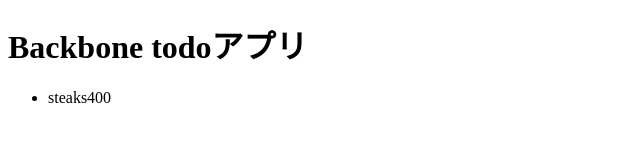
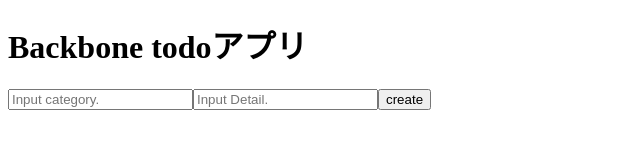
Before and after one commit to yhikishima/backbone-env, a plain HTML site: page 02.todo/index.html in a window 1280 px wide. Shown: the whole page, without its empty margins (0-640 px from the left). Drawn offline with Linux system fonts and the light colour scheme.

Commit message:
create todo

```diff
--- a/02.todo/index.html
+++ b/02.todo/index.html
@@ -8,7 +8,7 @@
   <h1>Backbone todoアプリ</h1>
 
   <article id="todoApp">
-    <div id="newFood"></div>
+    <div id="newTodo"></div>
     <div id="list"></div>
   </article>
 
--- a/02.todo/js/app.js
+++ b/02.todo/js/app.js
@@ -1,61 +1,56 @@
 (function(){
 /*
  モデルの設計
- Food: {
-  name: "名前",
-  calory: "カロリー"
+Todo: {
+  category: "カテゴリー",
+  detail  : "詳細"
  }
 */
 
   // Model
-  var Food = Backbone.Model.extend({
-    default: {
-      name: '',
-      calory: 0
+  var Todo = Backbone.Model.extend({
+    url: "users",
+    defaults: {
+      category: '',
+      detail: ''
     },
 
     initialize: function() {
-      if ( !this.get('name') ) {
-        this.set('name', this.defaults.name);
+      if ( !this.get('category') ) {
+        this.set('category', this.defaults.category);
       }
-      if ( !this.get('calory') ) {
-        this.set('calory',  this.defaults.calory);
+      if ( !this.get('detail') ) {
+        this.set('detail',  this.defaults.detail);
       }
     }
   });
 
   // Collection
-  var FoodCollection = Backbone.Collection.extend({
-    model: Food
+  var TodoCollection = Backbone.Collection.extend({
+    model: Todo
   });
 
   // インスタンス化
-  var fc = new FoodCollection({name:'steaks', calory:400});
-
-  // fc.each(function(e, i) {
-  //   console.log(e.get('name'));
-  // });
-  // console.log(fc.models[0].get('name'));
+  var TD = new TodoCollection({category:'勉強', detail:'javascript'});
 
   // View
-  var FoodView = Backbone.View.extend({
+  var TodoView = Backbone.View.extend({
     tagName: 'li',
-    className: 'food',
+    className: 'todo',
     initialize: function() {
       this.render();
     },
     render: function() {
-      // console.log(this.model.get('name'));
 
-      var tmpName = $('<span class="name">').text(this.model.get('name'));
-      var tmpCalory = $('<span class="calory">').text(this.model.get('calory'));
+      var tmpCategory = $('<span class="category">').text(this.model.get('category'));
+      var tmpDetail = $('<span class="detail">').text(this.model.get('detail'));
 
-      $(this.el).html(tmpName).append(tmpCalory);
+      $(this.el).html(tmpCategory).append(tmpDetail);
       return this;
     }
   });
 
-  var FoodListView = Backbone.View.extend({
+  var TodoListView = Backbone.View.extend({
     el: $('#list'),
     initialize: function() {
       this.render();
@@ -64,11 +59,32 @@
       $(this.el).append($('<ul>'));
     },
     add: function(food) {
-      var viewIns = new FoodView({model: food});
+      var viewIns = new TodoView({model: food});
       $(this.el).find('ul').append(viewIns.el);
     },
     addAll: function() {
-      fc.each(this.add, this);
+      TD.each(this.add, this);
+    }
+  });
+
+ // View to add new food interface 追加
+  var NewView = Backbone.View.extend({
+    el: $('#newTodo'),
+    initialize: function() {
+      this.render();
+    },
+    events:{
+      'click button#newTodo-button': 'addTodo'
+    },
+    render: function() {
+      var tmp = $('<input id="newTodo-category" placeholder="Input category."><input id="newTodo-detail" placeholder="Input Detail."><button id="newTodo-button">create</button>');
+      $(this.el).html(tmp);
+    },
+    addTodo: function() {
+      TD.create({
+        category:$(this.el).find('input#newTodo-category').val(),
+        detail:$(this.el).find('input#newTodo-detail').val()});
+      this.render();
     }
   });
 
@@ -76,13 +92,15 @@
     el: $('#app'),
     views: {},
     initialize: function() {
-      this.views.foodlist = new FoodListView();
-      this.views.foodlist.addAll();
-      // fc.on('add', this.views.foodlist.add, this.views.foodlist);
-      // fc.on('reset', this.views.foodlist.addAll, this.views.foodlist);
-      // fc.fetch({reset:true});
+      this.views.todolist = new TodoListView();
+      this.views.new = new NewView();
+
+      TD.on('add', this.views.todolist.add, this.views.todolist);
+      TD.on('reset', this.views.todolist.addAll, this.views.todolist);
+      TD.fetch({reset:true});
     }
   });
+
 
   var App = new AppView();
 
```
